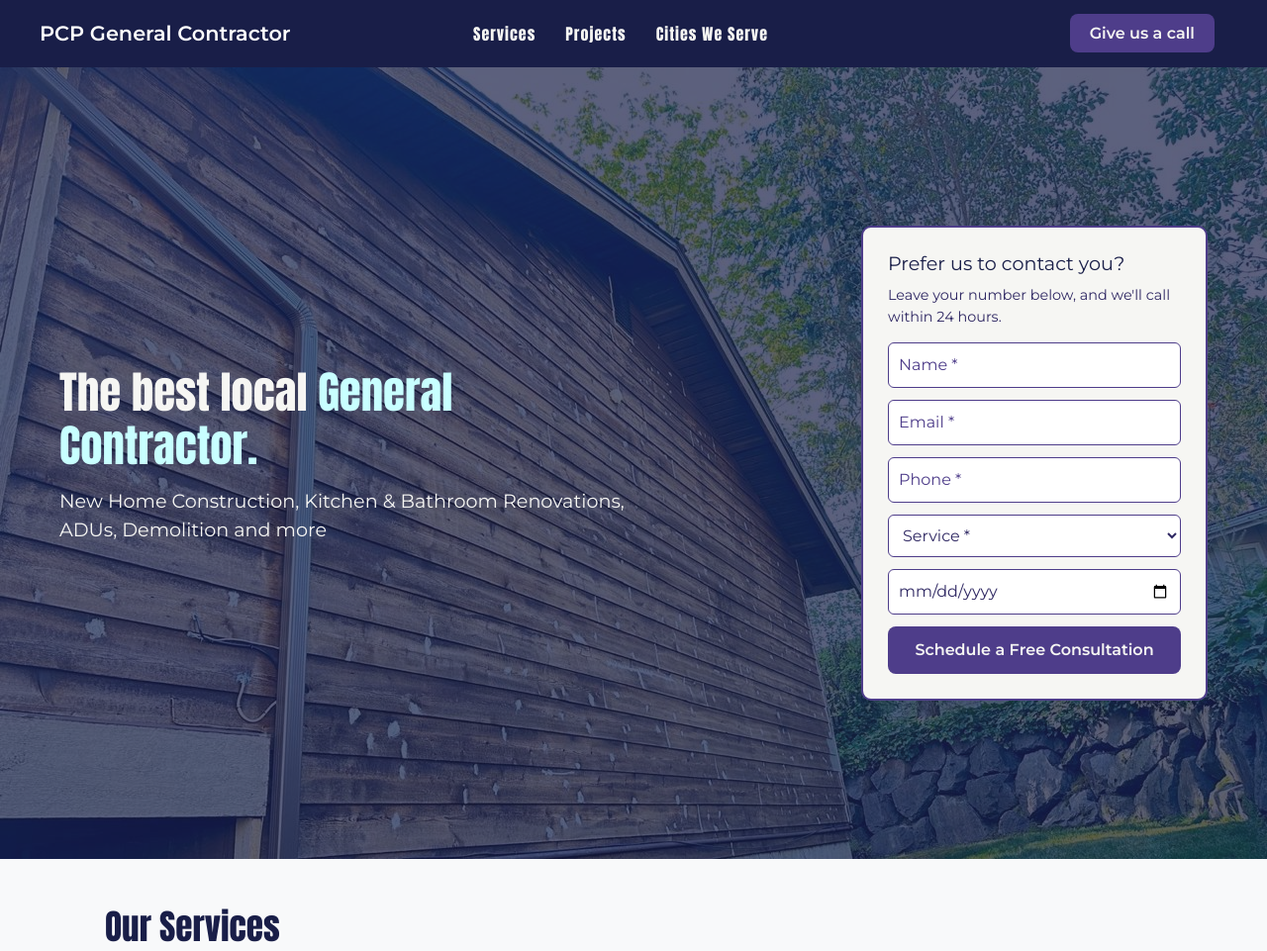
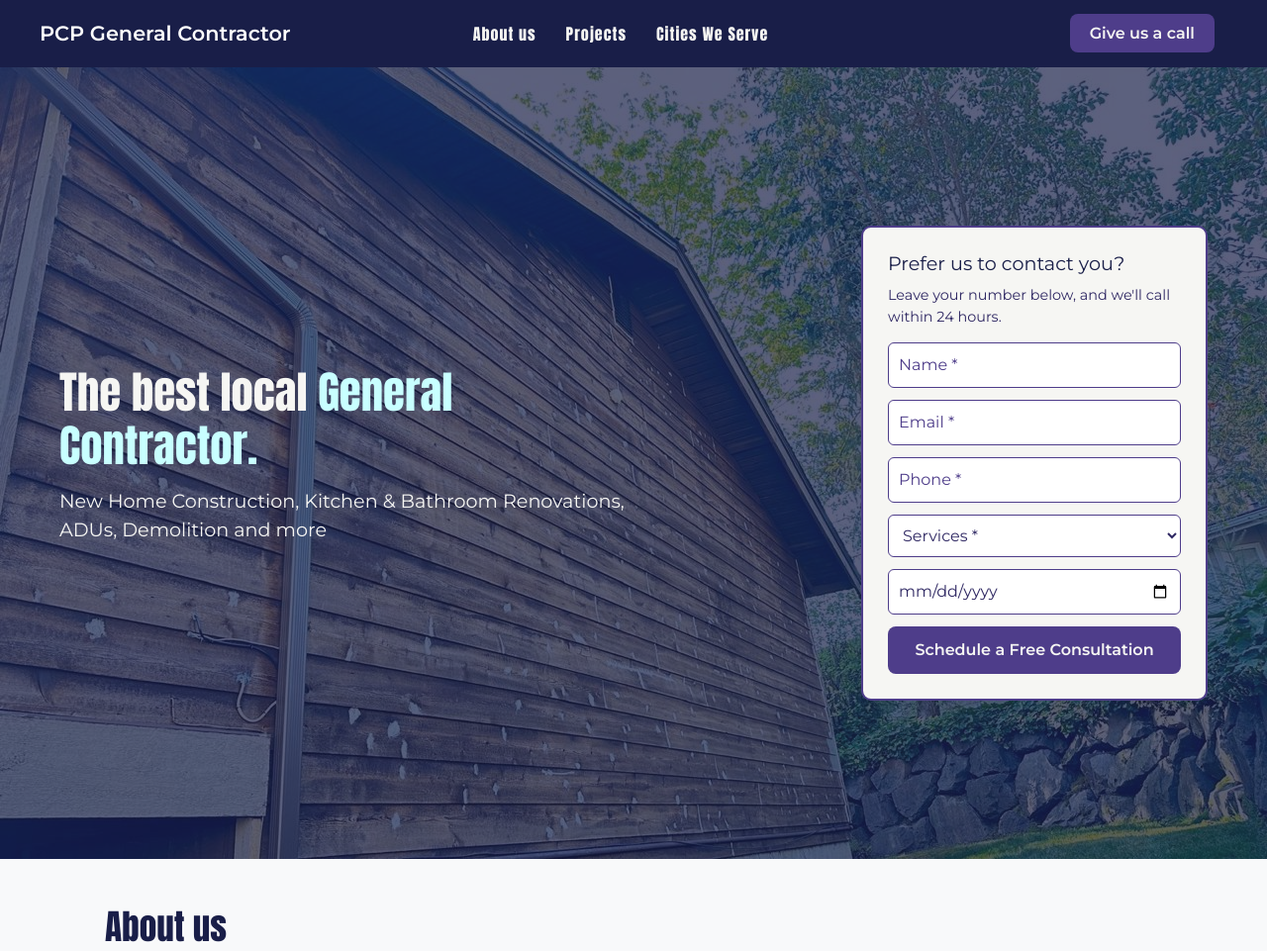
Before and after one commit to Guaxuxuxu/PCPGeneral, a website: page public/index.html in a window 1280 px wide. Shown: the top 961 px of the page at 99% size. Drawn offline with nearby package versions, Linux system fonts and the light colour scheme.

Commit message:
so adicionei o widget do google place e fiz os botoes da nav bar funcionarem

```diff
--- a/public/index.html
+++ b/public/index.html
@@ -15,6 +15,9 @@
 
   <!-- Custom CSS -->
   <link rel="stylesheet" href="style/index.css">
+  <!-- Elfsight Google Reviews | Untitled Google Reviews -->
+  <script src="https://elfsightcdn.com/platform.js" async></script>
+
 </head>
 
 <body>
@@ -22,7 +25,7 @@
   <header class="header">
     <div class="logo">PCP General Contractor</div>
     <nav class="nav">
-      <a href="#services">Services</a>
+      <a href="#about">About us</a>
       <a href="#projects">Projects</a>
       <a href="#cities">Cities We Serve</a>
     </nav>
@@ -49,17 +52,17 @@
         <input type="email" name="email" placeholder="Email *" required>
         <input type="tel" name="phone" placeholder="Phone *" required>
         <select name="service" required>
-          <option value="">Service *</option>
-          <option value="">Exterior & Interior Paint</option>
-          <option value="">Remodel Kitchen</option>
-          <option value="">Bathroom</option>
-          <option value="">Counter Top • Cabinet</option>
-          <option value="">Vinyl, Tile Floor</option>
-          <option value="">Remove pop corn</option>
-          <option value="">Replace Roof</option>
-          <option value="">Build New Deck</option>
-          <option value="">Pressure Wash</option>
-          <option value="">Mill Works</option>
+          <option value="" disabled selected>Services *</option>
+          <option value="Exterior & Interior Paint">Exterior & Interior Paint</option>
+          <option value="Remodel Kitchen">Remodel Kitchen</option>
+          <option value="Bathroom">Bathroom</option>
+          <option value="Counter Top • Cabinet">Counter Top • Cabinet</option>
+          <option value="Vinyl, Tile Floor">Vinyl, Tile Floor</option>
+          <option value="Remove pop corn">Remove pop corn</option>
+          <option value="Replace Roof">Replace Roof</option>
+          <option value="Build New Deck">Build New Deck</option>
+          <option value="Pressure Wash">Pressure Wash</option>
+          <option value="Mill Works">Mill Works</option>
         </select>
         <input type="date" name="schedule" placeholder="Best time to contact you?">
         <button type="submit">Schedule a Free Consultation</button>
@@ -68,11 +71,11 @@
   </section>
 
   <!-- Services Section (Artigo com imagem + texto) -->
-  <section class="py-5 bg-light">
+  <section class="py-5 bg-light" id="about">
     <div class="container d-flex flex-column flex-md-row align-items-center gap-4">
       <div class="img-placeholder"></div>
       <div>
-        <h2 class="section-title">Our Services</h2>
+        <h2 class="section-title">About us</h2>
         <p>At Generation Builders, we deliver trust and quality in every project. From new home construction to complete
           renovations, our team is committed to turning your vision into reality.</p>
         <p>With years of expertise, we combine strong craftsmanship and modern techniques to ensure that every build
@@ -389,7 +392,7 @@
     <p>© 2025 PCP General Contractor
     <p>
   </footer>
-
+  <div class="elfsight-app-0ff01365-8eb1-4860-922b-0c61d7eed357" data-elfsight-app-lazy></div>
   <!-- Bootstrap JS -->
   <script src="https://cdn.jsdelivr.net/npm/bootstrap@5.3.3/dist/js/bootstrap.bundle.min.js"></script>
   <script src="scripts/script.js"></script>
--- a/server.js
+++ b/server.js
@@ -42,6 +42,7 @@ await initDb();
 app.post('/send', async (req, res) => {
   try {
     const { name, email, phone, service, schedule } = req.body;
+    console.log(req.body);
     const db = await dbPromise;
 
     // Salvar no banco
```
Also changed, not shown: 1 other file.
